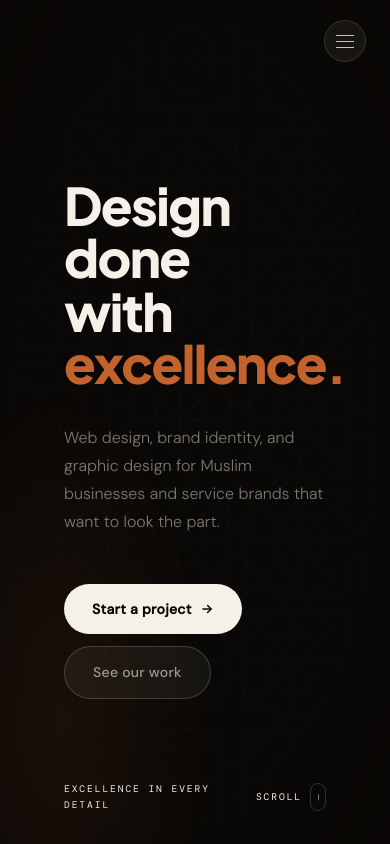
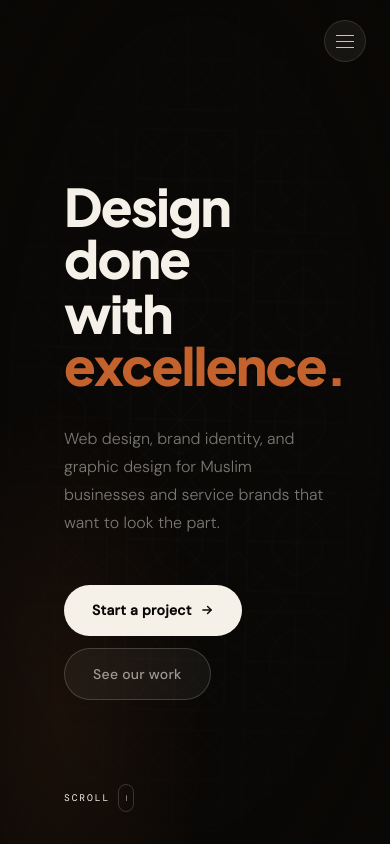
Before and after one commit to learning2codenowq/itqaan, a Next.js app: page / in a window 390 px wide. Shown: the top 844 px of the page. Built offline with nearby package versions, Linux system fonts and the light colour scheme.

Commit message:
revised some changes on the mobile version

```diff
--- a/components/sections/Hero.tsx
+++ b/components/sections/Hero.tsx
@@ -268,15 +268,6 @@ export default function Hero() {
               padding: '0 64px 32px',
             }}
           >
-            <span style={{
-              fontFamily: 'var(--font-mono)',
-              fontSize: '0.6rem',
-              letterSpacing: '0.2em',
-              textTransform: 'uppercase',
-              color: 'var(--color-ink-28)',
-            }}>
-              Excellence in every detail
-            </span>
 
             <span style={{
               display: 'flex',
--- a/components/sections/Process.tsx
+++ b/components/sections/Process.tsx
@@ -132,6 +132,9 @@ export default function Process() {
         @media (max-width: 600px) {
           #process { padding: 80px 24px !important; }
         }
+        @media (max-width: 900px) {
+          .process-left { position: static !important; top: auto !important; }
+        }
       `}</style>
 
       <div aria-hidden="true" style={{ position: 'absolute', inset: 0, pointerEvents: 'none', background: 'radial-gradient(50% 50% at 90% 50%, rgba(245,240,232,0.03) 0%, rgba(245,240,232,0) 70%)' }} />
@@ -141,7 +144,7 @@ export default function Process() {
         <div className="process-layout" style={{ display: 'grid', gridTemplateColumns: '1fr 1.6fr', gap: '96px', alignItems: 'start' }}>
 
           {/* Left — sticky label */}
-          <div style={{ position: 'sticky', top: '120px' }}>
+          <div className="process-left" style={{ position: 'sticky', top: '120px' }}>
             <Reveal style={{ marginBottom: '28px' }}>
               <p style={{ display: 'flex', alignItems: 'center', gap: '12px', fontFamily: 'var(--font-mono)', fontSize: '0.65rem', letterSpacing: '0.22em', textTransform: 'uppercase', color: 'var(--color-ink-48)', margin: 0 }}>
                 <span aria-hidden="true" style={{ display: 'inline-block', width: '4px', height: '4px', borderRadius: '50%', background: 'var(--color-ember)', flexShrink: 0 }} />
```
